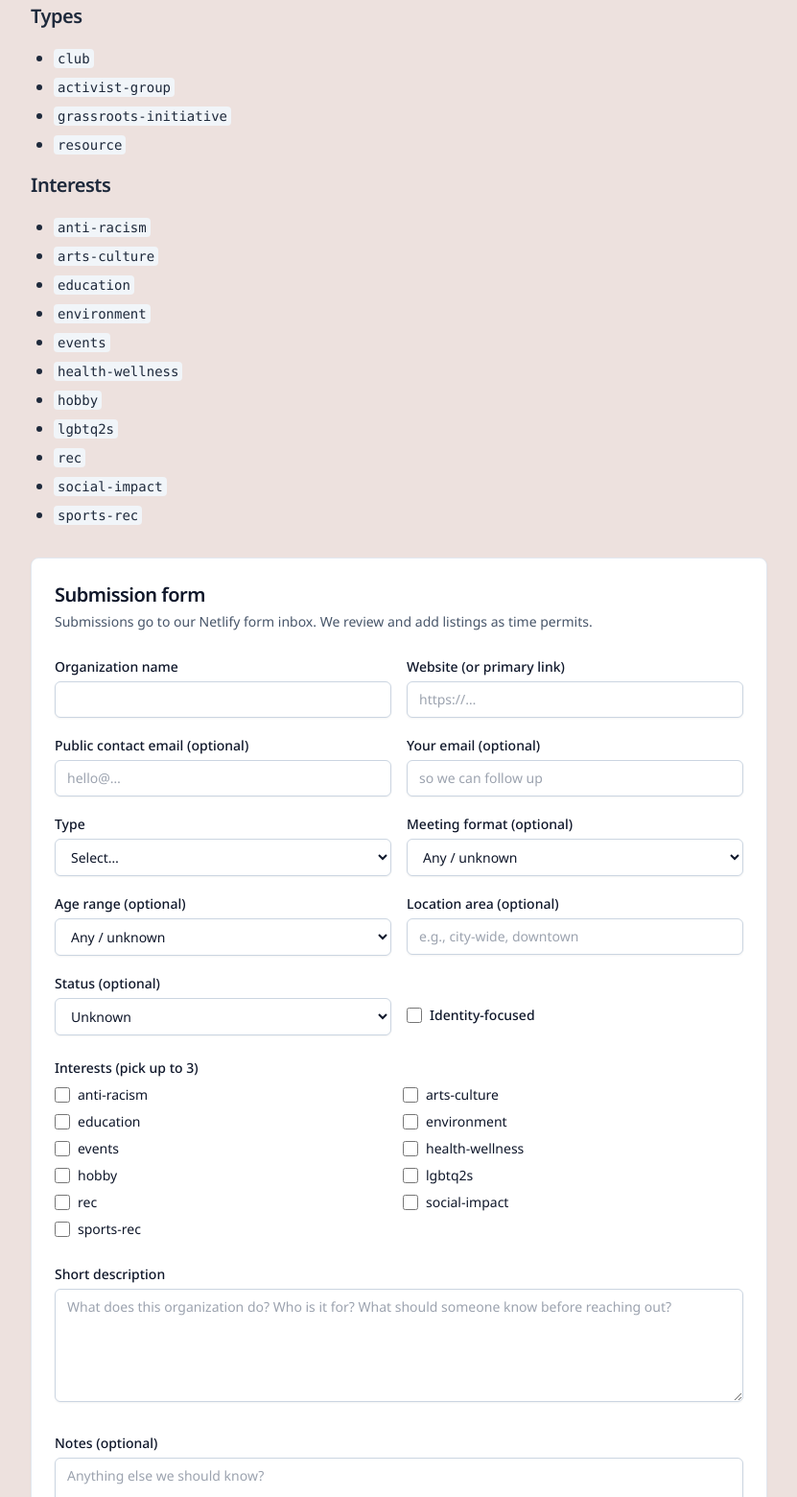
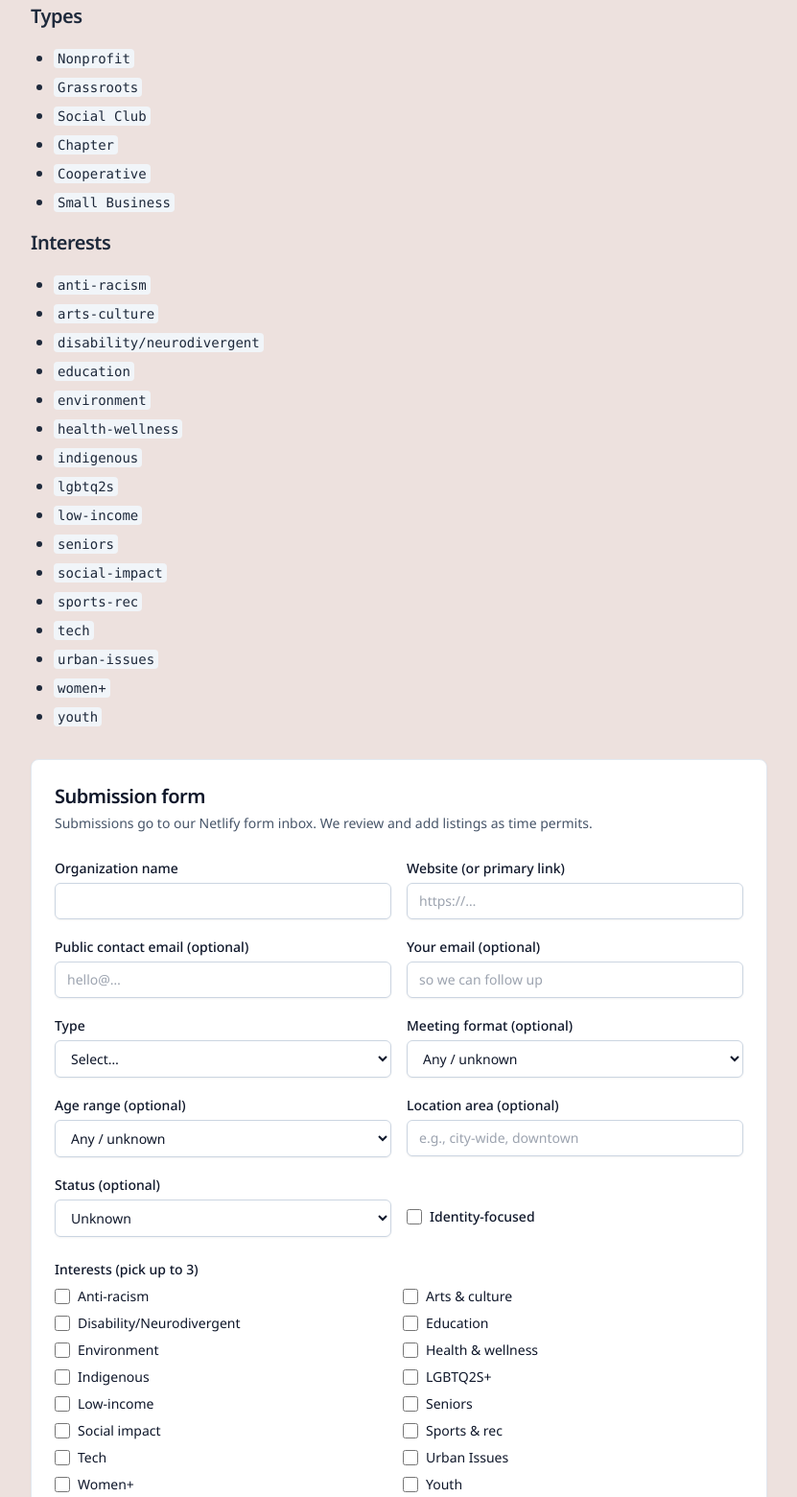
Before and after one commit to Berry-House-YYC/calgarygroups, an Eleventy site: page src/pages/submit.njk in a window 1280 px wide. Shown: the part 441-2001 px from the top of the page at 96% size, without its empty margins (224-1055 px from the left). Built offline with nearby package versions, Linux system fonts and the light colour scheme; Eleventy itself is replaced by a stand-in of ours; files that its build step writes are made by us from their sources.

Commit message:
Update submit form with current taxonomy
Verified Netlify form setup:
- Form has correct data-netlify='true' attribute
- Hidden form-name field present for detection
- Honeypot field included for spam protection
- Success page exists at /submit/success/

Updated Types (Guidelines and Form):
- Removed: club, activist-group, grassroots-initiative, resource
- Added: Nonprofit, Grassroots, Social Club, Chapter, Cooperative, Small Business
- Updated select dropdown with new type options

Updated Interests (Guidelines and Form):
- Removed deprecated: events, hobby, rec
- Added new: disability/neurodivergent, indigenous, low-income, seniors, tech, urban-issues, women+, youth
- Now 16 total interest options matching directory filters
- Added proper labels (e.g., 'Anti-racism' instead of 'anti-racism')

Updated GitHub Template:
- Updated example type in markdown template
- Added comment showing all current type options

Form now matches the current taxonomy used throughout the directory
for consistency in submissions and filtering.

```diff
--- a/src/pages/submit.njk
+++ b/src/pages/submit.njk
@@ -25,25 +25,32 @@ permalink: /submit/
 
     <h3>Types</h3>
     <ul>
-      <li><code>club</code></li>
-      <li><code>activist-group</code></li>
-      <li><code>grassroots-initiative</code></li>
-      <li><code>resource</code></li>
+      <li><code>Nonprofit</code></li>
+      <li><code>Grassroots</code></li>
+      <li><code>Social Club</code></li>
+      <li><code>Chapter</code></li>
+      <li><code>Cooperative</code></li>
+      <li><code>Small Business</code></li>
     </ul>
 
     <h3>Interests</h3>
     <ul>
       <li><code>anti-racism</code></li>
       <li><code>arts-culture</code></li>
+      <li><code>disability/neurodivergent</code></li>
       <li><code>education</code></li>
       <li><code>environment</code></li>
-      <li><code>events</code></li>
       <li><code>health-wellness</code></li>
-      <li><code>hobby</code></li>
+      <li><code>indigenous</code></li>
       <li><code>lgbtq2s</code></li>
-      <li><code>rec</code></li>
+      <li><code>low-income</code></li>
+      <li><code>seniors</code></li>
       <li><code>social-impact</code></li>
       <li><code>sports-rec</code></li>
+      <li><code>tech</code></li>
+      <li><code>urban-issues</code></li>
+      <li><code>women+</code></li>
+      <li><code>youth</code></li>
     </ul>
   </div>
 
@@ -84,10 +91,12 @@ permalink: /submit/
           <label class="text-sm font-medium text-slate-900 dark:text-slate-100" for="type">Type</label>
           <select id="type" name="type" required class="w-full rounded-md border border-slate-300 bg-white px-3 py-2 text-sm shadow-sm focus:border-brand-orange focus:outline-none focus:ring-2 focus:ring-brand-orange/20 dark:border-slate-700 dark:bg-slate-950 dark:text-slate-100 dark:focus:border-brand-cyan dark:focus:ring-brand-cyan/20">
             <option value="">Select…</option>
-            <option value="club">club</option>
-            <option value="activist-group">activist-group</option>
-            <option value="grassroots-initiative">grassroots-initiative</option>
-            <option value="resource">resource</option>
+            <option value="Nonprofit">Nonprofit</option>
+            <option value="Grassroots">Grassroots</option>
+            <option value="Social Club">Social Club</option>
+            <option value="Chapter">Chapter</option>
+            <option value="Cooperative">Cooperative</option>
+            <option value="Small Business">Small Business</option>
           </select>
         </div>
 
@@ -134,17 +143,22 @@ permalink: /submit/
       <fieldset class="space-y-2">
         <legend class="text-sm font-medium text-slate-900 dark:text-slate-100">Interests (pick up to 3)</legend>
         <div class="grid grid-cols-1 gap-2 text-sm sm:grid-cols-2">
-          <label class="flex items-center gap-2"><input type="checkbox" name="interests" value="anti-racism" class="h-4 w-4 rounded border-slate-300 text-brand-orange focus:ring-brand-orange/50 dark:border-slate-700 dark:bg-slate-950 dark:text-brand-cyan dark:focus:ring-brand-cyan/50" /> anti-racism</label>
-          <label class="flex items-center gap-2"><input type="checkbox" name="interests" value="arts-culture" class="h-4 w-4 rounded border-slate-300 text-brand-orange focus:ring-brand-orange/50 dark:border-slate-700 dark:bg-slate-950 dark:text-brand-cyan dark:focus:ring-brand-cyan/50" /> arts-culture</label>
-          <label class="flex items-center gap-2"><input type="checkbox" name="interests" value="education" class="h-4 w-4 rounded border-slate-300 text-brand-orange focus:ring-brand-orange/50 dark:border-slate-700 dark:bg-slate-950 dark:text-brand-cyan dark:focus:ring-brand-cyan/50" /> education</label>
-          <label class="flex items-center gap-2"><input type="checkbox" name="interests" value="environment" class="h-4 w-4 rounded border-slate-300 text-brand-orange focus:ring-brand-orange/50 dark:border-slate-700 dark:bg-slate-950 dark:text-brand-cyan dark:focus:ring-brand-cyan/50" /> environment</label>
-          <label class="flex items-center gap-2"><input type="checkbox" name="interests" value="events" class="h-4 w-4 rounded border-slate-300 text-brand-orange focus:ring-brand-orange/50 dark:border-slate-700 dark:bg-slate-950 dark:text-brand-cyan dark:focus:ring-brand-cyan/50" /> events</label>
-          <label class="flex items-center gap-2"><input type="checkbox" name="interests" value="health-wellness" class="h-4 w-4 rounded border-slate-300 text-brand-orange focus:ring-brand-orange/50 dark:border-slate-700 dark:bg-slate-950 dark:text-brand-cyan dark:focus:ring-brand-cyan/50" /> health-wellness</label>
-          <label class="flex items-center gap-2"><input type="checkbox" name="interests" value="hobby" class="h-4 w-4 rounded border-slate-300 text-brand-orange focus:ring-brand-orange/50 dark:border-slate-700 dark:bg-slate-950 dark:text-brand-cyan dark:focus:ring-brand-cyan/50" /> hobby</label>
-          <label class="flex items-center gap-2"><input type="checkbox" name="interests" value="lgbtq2s" class="h-4 w-4 rounded border-slate-300 text-brand-orange focus:ring-brand-orange/50 dark:border-slate-700 dark:bg-slate-950 dark:text-brand-cyan dark:focus:ring-brand-cyan/50" /> lgbtq2s</label>
-          <label class="flex items-center gap-2"><input type="checkbox" name="interests" value="rec" class="h-4 w-4 rounded border-slate-300 text-brand-orange focus:ring-brand-orange/50 dark:border-slate-700 dark:bg-slate-950 dark:text-brand-cyan dark:focus:ring-brand-cyan/50" /> rec</label>
-          <label class="flex items-center gap-2"><input type="checkbox" name="interests" value="social-impact" class="h-4 w-4 rounded border-slate-300 text-brand-orange focus:ring-brand-orange/50 dark:border-slate-700 dark:bg-slate-950 dark:text-brand-cyan dark:focus:ring-brand-cyan/50" /> social-impact</label>
-          <label class="flex items-center gap-2"><input type="checkbox" name="interests" value="sports-rec" class="h-4 w-4 rounded border-slate-300 text-brand-orange focus:ring-brand-orange/50 dark:border-slate-700 dark:bg-slate-950 dark:text-brand-cyan dark:focus:ring-brand-cyan/50" /> sports-rec</label>
+          <label class="flex items-center gap-2"><input type="checkbox" name="interests" value="anti-racism" class="h-4 w-4 rounded border-slate-300 text-brand-orange focus:ring-brand-orange/50 dark:border-slate-700 dark:bg-slate-950 dark:text-brand-cyan dark:focus:ring-brand-cyan/50" /> Anti-racism</label>
+          <label class="flex items-center gap-2"><input type="checkbox" name="interests" value="arts-culture" class="h-4 w-4 rounded border-slate-300 text-brand-orange focus:ring-brand-orange/50 dark:border-slate-700 dark:bg-slate-950 dark:text-brand-cyan dark:focus:ring-brand-cyan/50" /> Arts & culture</label>
+          <label class="flex items-center gap-2"><input type="checkbox" name="interests" value="disability/neurodivergent" class="h-4 w-4 rounded border-slate-300 text-brand-orange focus:ring-brand-orange/50 dark:border-slate-700 dark:bg-slate-950 dark:text-brand-cyan dark:focus:ring-brand-cyan/50" /> Disability/Neurodivergent</label>
+          <label class="flex items-center gap-2"><input type="checkbox" name="interests" value="education" class="h-4 w-4 rounded border-slate-300 text-brand-orange focus:ring-brand-orange/50 dark:border-slate-700 dark:bg-slate-950 dark:text-brand-cyan dark:focus:ring-brand-cyan/50" /> Education</label>
+          <label class="flex items-center gap-2"><input type="checkbox" name="interests" value="environment" class="h-4 w-4 rounded border-slate-300 text-brand-orange focus:ring-brand-orange/50 dark:border-slate-700 dark:bg-slate-950 dark:text-brand-cyan dark:focus:ring-brand-cyan/50" /> Environment</label>
+          <label class="flex items-center gap-2"><input type="checkbox" name="interests" value="health-wellness" class="h-4 w-4 rounded border-slate-300 text-brand-orange focus:ring-brand-orange/50 dark:border-slate-700 dark:bg-slate-950 dark:text-brand-cyan dark:focus:ring-brand-cyan/50" /> Health & wellness</label>
+          <label class="flex items-center gap-2"><input type="checkbox" name="interests" value="indigenous" class="h-4 w-4 rounded border-slate-300 text-brand-orange focus:ring-brand-orange/50 dark:border-slate-700 dark:bg-slate-950 dark:text-brand-cyan dark:focus:ring-brand-cyan/50" /> Indigenous</label>
+          <label class="flex items-center gap-2"><input type="checkbox" name="interests" value="lgbtq2s" class="h-4 w-4 rounded border-slate-300 text-brand-orange focus:ring-brand-orange/50 dark:border-slate-700 dark:bg-slate-950 dark:text-brand-cyan dark:focus:ring-brand-cyan/50" /> LGBTQ2S+</label>
+          <label class="flex items-center gap-2"><input type="checkbox" name="interests" value="low-income" class="h-4 w-4 rounded border-slate-300 text-brand-orange focus:ring-brand-orange/50 dark:border-slate-700 dark:bg-slate-950 dark:text-brand-cyan dark:focus:ring-brand-cyan/50" /> Low-income</label>
+          <label class="flex items-center gap-2"><input type="checkbox" name="interests" value="seniors" class="h-4 w-4 rounded border-slate-300 text-brand-orange focus:ring-brand-orange/50 dark:border-slate-700 dark:bg-slate-950 dark:text-brand-cyan dark:focus:ring-brand-cyan/50" /> Seniors</label>
+          <label class="flex items-center gap-2"><input type="checkbox" name="interests" value="social-impact" class="h-4 w-4 rounded border-slate-300 text-brand-orange focus:ring-brand-orange/50 dark:border-slate-700 dark:bg-slate-950 dark:text-brand-cyan dark:focus:ring-brand-cyan/50" /> Social impact</label>
+          <label class="flex items-center gap-2"><input type="checkbox" name="interests" value="sports-rec" class="h-4 w-4 rounded border-slate-300 text-brand-orange focus:ring-brand-orange/50 dark:border-slate-700 dark:bg-slate-950 dark:text-brand-cyan dark:focus:ring-brand-cyan/50" /> Sports & rec</label>
+          <label class="flex items-center gap-2"><input type="checkbox" name="interests" value="tech" class="h-4 w-4 rounded border-slate-300 text-brand-orange focus:ring-brand-orange/50 dark:border-slate-700 dark:bg-slate-950 dark:text-brand-cyan dark:focus:ring-brand-cyan/50" /> Tech</label>
+          <label class="flex items-center gap-2"><input type="checkbox" name="interests" value="urban-issues" class="h-4 w-4 rounded border-slate-300 text-brand-orange focus:ring-brand-orange/50 dark:border-slate-700 dark:bg-slate-950 dark:text-brand-cyan dark:focus:ring-brand-cyan/50" /> Urban Issues</label>
+          <label class="flex items-center gap-2"><input type="checkbox" name="interests" value="women+" class="h-4 w-4 rounded border-slate-300 text-brand-orange focus:ring-brand-orange/50 dark:border-slate-700 dark:bg-slate-950 dark:text-brand-cyan dark:focus:ring-brand-cyan/50" /> Women+</label>
+          <label class="flex items-center gap-2"><input type="checkbox" name="interests" value="youth" class="h-4 w-4 rounded border-slate-300 text-brand-orange focus:ring-brand-orange/50 dark:border-slate-700 dark:bg-slate-950 dark:text-brand-cyan dark:focus:ring-brand-cyan/50" /> Youth</label>
         </div>
       </fieldset>
 
@@ -173,7 +187,7 @@ permalink: /submit/
     <pre><code>---
 layout: layouts/organization.njk
 name: "Organization Name"
-type: "club" # club, activist-group, grassroots-initiative, resource
+type: "Nonprofit" # Nonprofit, Grassroots, Social Club, Chapter, Cooperative, Small Business
 interests: ["arts-culture", "social-impact"]
 age_range: "all-ages" # all-ages, youth, adults, seniors
 identity_focused: false
```
